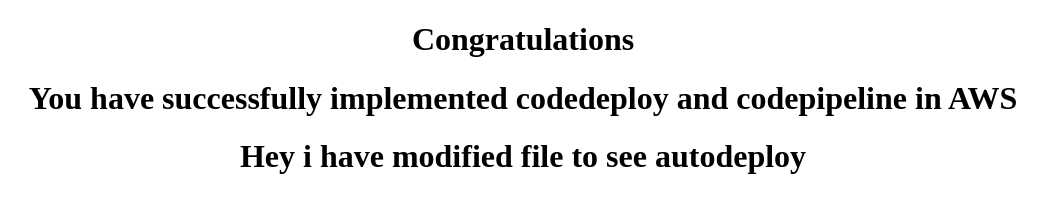
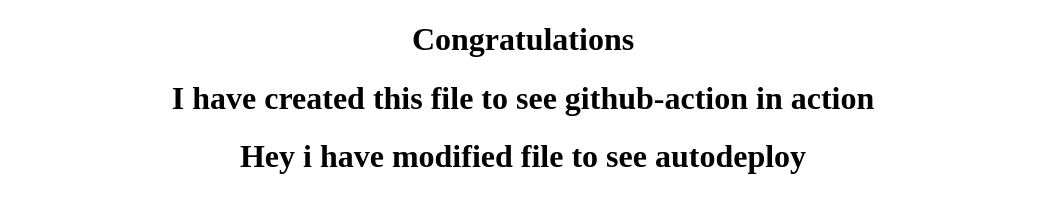
Before and after one commit to RajeshCShettigar/turbo-umbrella, a plain HTML site: page index.html in a window 1280 px wide. Shown: the whole page, without its empty margins (117-1164 px from the left). Drawn offline with Linux system fonts and the light colour scheme.

Commit message:
Update index.html

```diff
--- a/index.html
+++ b/index.html
@@ -8,7 +8,7 @@
 <body>
   <div align="center">
     <h1>Congratulations</h1>
-    <h1>You have successfully implemented codedeploy and codepipeline in AWS</h1>
+    <h1>I have created this file to see github-action in action</h1>
     <h1>Hey i have modified file to see autodeploy</h1>
   </div>
 </body>
```
